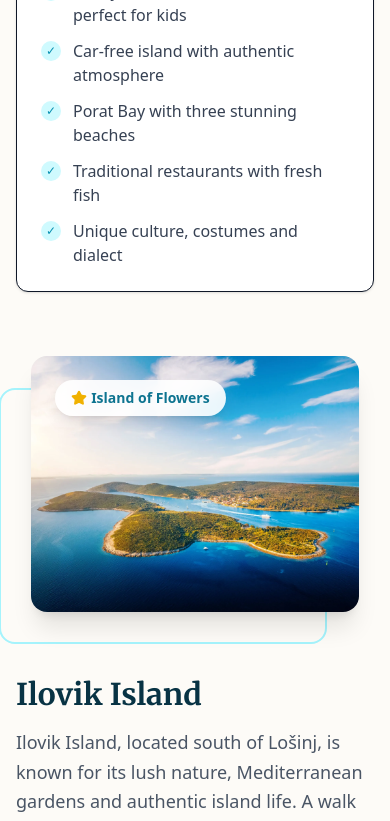
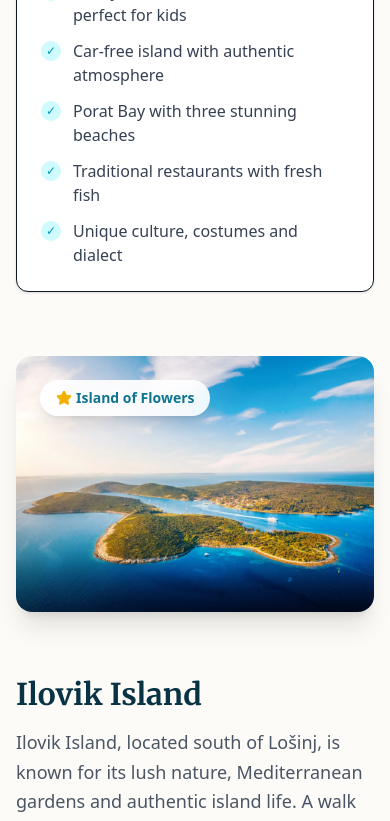
Before and after one commit to NavidFehren/robinson-website, a React (Vite) app: page / in a window 390 px wide. Shown: the part 9058-9879 px from the top of the page. Built offline with nearby package versions, Linux system fonts and the light colour scheme.

Commit message:
Refactor Destinations component image layout and z-index properties
- Adjusted the layout of the image container for better responsiveness by modifying width properties.
- Updated z-index values for the nickname badge to ensure proper layering and visibility.

```diff
--- a/pages/Destinations.tsx
+++ b/pages/Destinations.tsx
@@ -28,9 +28,8 @@ const Destinations: React.FC<DestinationsProps> = ({ content }) => {
               className={`flex flex-col ${index % 2 === 0 ? 'lg:flex-row' : 'lg:flex-row-reverse'} gap-8 lg:gap-12 items-center`}
             >
               {/* Image */}
-              <div className="lg:w-1/2 relative mb-8 lg:mb-0 group">
-                <div className={`absolute top-4 ${index % 2 === 0 ? 'left-4' : 'right-4'} w-full h-full border-2 border-sea-200 rounded-2xl z-0 transform ${index % 2 === 0 ? 'translate-x-4' : '-translate-x-4'} translate-y-4`}></div>
-                <div className="relative z-10 rounded-2xl shadow-xl overflow-hidden">
+              <div className="w-full lg:w-1/2 relative mb-8 lg:mb-0 group">
+                <div className="rounded-2xl shadow-xl overflow-hidden">
                   <img
                     src={destination.image}
                     alt={destination.name}
@@ -39,7 +38,7 @@ const Destinations: React.FC<DestinationsProps> = ({ content }) => {
                   />
                 </div>
                 {destination.nickname && (
-                  <div className="absolute top-6 left-6 z-20 bg-white/90 backdrop-blur-sm px-4 py-2 rounded-full shadow-lg">
+                  <div className="absolute top-6 left-6 z-10 bg-white/90 backdrop-blur-sm px-4 py-2 rounded-full shadow-lg">
                     <span className="flex items-center text-sea-700 font-semibold text-sm">
                       <Star className="w-4 h-4 mr-1 text-yellow-500 fill-yellow-500" />
                       {destination.nickname}
```
